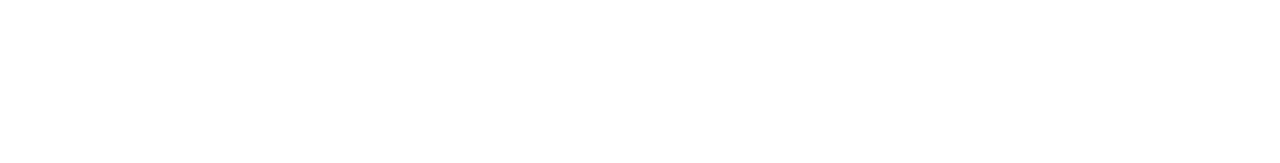
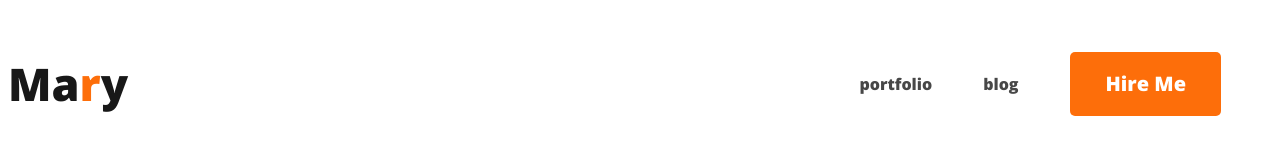
Before and after one commit to Shourav-Shingha/devoloper-portfolio, a plain HTML site: page index.html in a window 1280 px wide. Drawn offline with nearby package versions, Linux system fonts and the light colour scheme.

Commit message:
complete navber

```diff
--- a/index.html
+++ b/index.html
@@ -4,10 +4,21 @@
     <meta charset="UTF-8">
     <meta name="viewport" content="width=device-width, initial-scale=1.0">
     <title>developer portfolio</title>
+    <link rel="stylesheet" href="style.css">
+    <link rel="preconnect" href="https://fonts.googleapis.com">
+    <link rel="preconnect" href="https://fonts.gstatic.com" crossorigin>
+    <link href="https://fonts.googleapis.com/css2?family=Open+Sans:wght@800&display=swap" rel="stylesheet">
 </head>
 <body>
     <header>
-
+        <nav>
+            <h3 class="title-name">Ma<span class="primary-color">r</span>y</h3>
+            <ul>
+                <li><a href="">portfolio</a></li>
+                <li><a href="">blog</a></li>
+                <li><button class="primary-btn">Hire Me</button></li>
+            </ul>
+        </nav>
     </header>
     <main>
 
--- /dev/null
+++ b/style.css
@@ -0,0 +1,41 @@
+* {
+  font-family: "Open Sans", sans-serif;
+}
+.primary-color {
+  color: #fd6e0a;
+}
+.primary-btn {
+  border-radius: 5px;
+  background: #fd6e0a;
+  border: 5px;
+  font-size: 20px;
+  font-style: normal;
+  font-weight: 700;
+  color: white;
+  padding: 18px 35px 19px 36px;
+}
+nav {
+  display: flex;
+  justify-content: space-between;
+  align-items: center;
+}
+.title-name {
+  color: #181818;
+  font-size: 45px;
+  font-weight: 800;
+}
+.title-name > span {
+  color: #fd6e0a;
+}
+nav > ul {
+  display: flex;
+  align-items: center;
+}
+nav li {
+  list-style: none;
+  margin-right: 51px;
+}
+nav a {
+  text-decoration: none;
+  color: #474747;
+}
```
